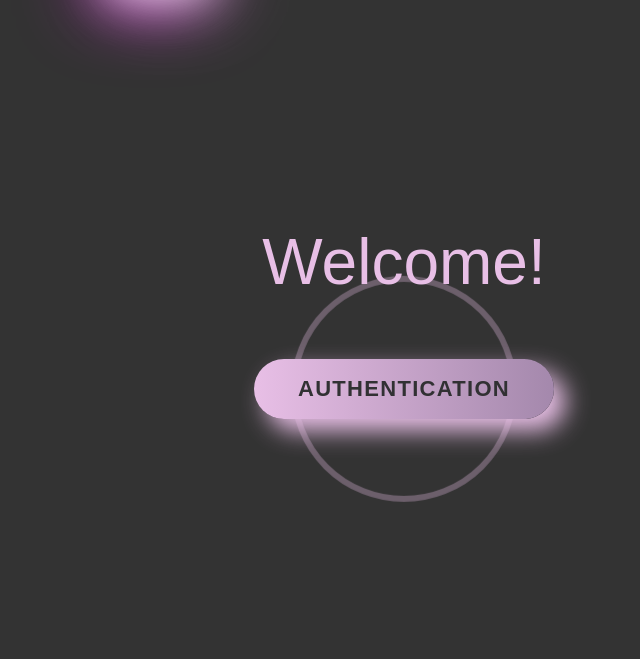
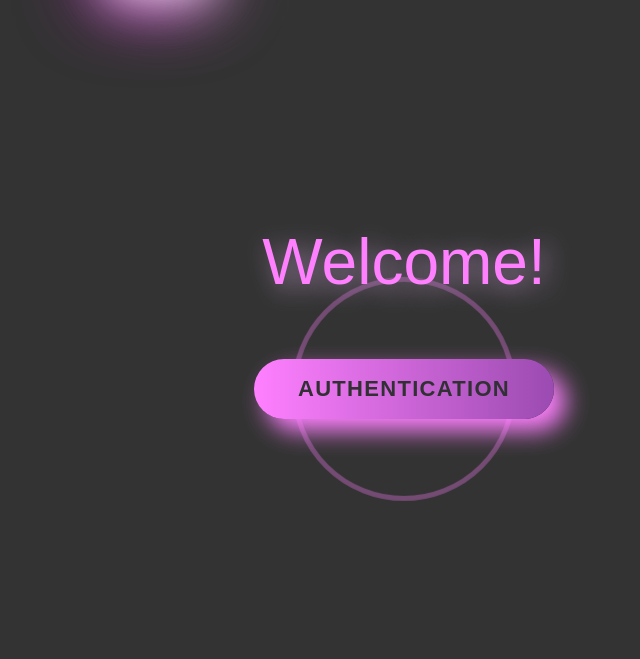
Before and after one commit to IHateModernity/bot-constructor, a Django app: page / in a window 1280 px wide. Shown: the part 66-725 px from the top of the page, without its empty margins (236-876 px from the left). Run offline with Django 4.2, Linux system fonts and the light colour scheme.

Commit message:
Authentication color fix + home page template bugfix

```diff
--- a/bot_constructor/main/static/main/css/index.css
+++ b/bot_constructor/main/static/main/css/index.css
@@ -21,7 +21,8 @@ h1 {
     font-weight: 200;
     font-size: 64px;
 
-    color: #e8bfe6;
+    color: rgb(255, 128, 255);
+    text-shadow: 6px 6px 24px #a488ac;
 }
 
 .wrap {
@@ -42,10 +43,10 @@ letter-spacing: 1.3px;
 font-weight: 700;
 color: #313133;
 background: #a488ac;
-background: linear-gradient(90deg, #e8bfe6 0%,#a488ac 100%);
+background: linear-gradient(90deg, rgb(255, 128, 255) 0%, #9b4bb1 100%);
 border: none;
 border-radius: 1000px;
-box-shadow: 12px 12px 24px #e8bfe6;
+box-shadow: 12px 12px 24px rgb(255, 128, 255);
 transition: all 0.3s ease-in-out 0s;
 cursor: pointer;
 outline: none;
@@ -58,8 +59,8 @@ content: '';
 border-radius: 1000px;
 min-width: calc(300px + 12px);
 min-height: calc(60px + 12px);
-border: 6px solid #e8bfe6;
-box-shadow: 0 0 60px #e8bfe6;
+border: 6px solid rgb(255, 128, 255);
+box-shadow: 0 0 60px rgb(255, 128, 255);
 position: absolute;
 top: 50%;
 left: 50%;
@@ -71,6 +72,7 @@ transition: all .3s ease-in-out 0s;
 .button:hover, .button:focus {
 color: #313133;
 transform: translateY(-6px);
+box-shadow: none;
 }
 
 .create-btn:hover::before, button:focus::before {
@@ -81,7 +83,7 @@ opacity: 1;
 content: '';
 width: 30px; height: 30px;
 border-radius: 100%;
-border: 6px solid #e8bfe6;
+border: 5px solid rgb(255, 128, 255);
 
 position: absolute;
 z-index: -1;
```
Also changed, not shown: bot_constructor/authentication/static/authentication/css/auth.css (+25 -16 lines), bot_constructor/db.sqlite3, bot_constructor/main/static/main/css/about.css (indentation only).
